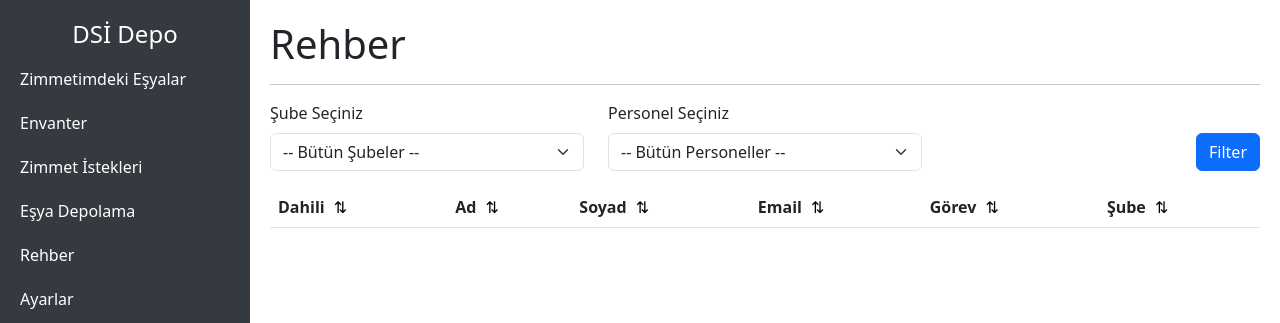
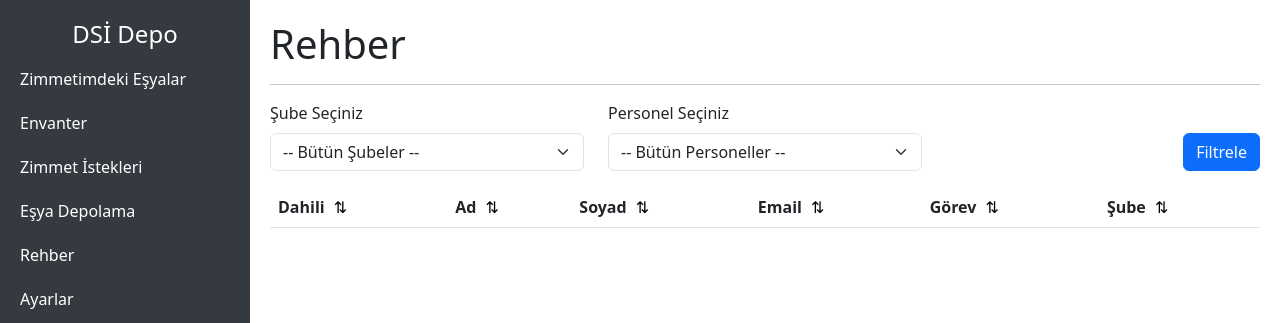
Before and after one commit to b2230356015/DSIStorage, a Flask app: page /rehber in a window 1280 px wide. Shown: the top 323 px of the page. Run offline with Flask 3, Linux system fonts and the light colour scheme; the visitor is signed in with stand-in values (Sample User, id 1); data that the repository does not hold is empty.

Commit message:
Made a somehow helpful? readme file. added requirements which I have no idea if it works, and found an english word in rehber and changed it to turkish

```diff
--- /dev/null
+++ b/requirements.txt
@@ -0,0 +1,5 @@
+Flask==2.3.2
+Flask-Bcrypt==1.0.1
+Flask-Login==0.6.2
+python-dotenv==1.0.0
+mysql-connector-python==8.0.33
--- a/templates/rehber.html
+++ b/templates/rehber.html
@@ -28,7 +28,7 @@
 				</select>
 			</div>
 			<div class="col-md-4 d-flex align-items-end">
-				<button type="submit" class="btn btn-primary ms-auto">Filter</button>
+				<button type="submit" class="btn btn-primary ms-auto">Filtrele</button>
 			</div>
 		</div>
 	</form>
```
Also changed, not shown: README.md.
